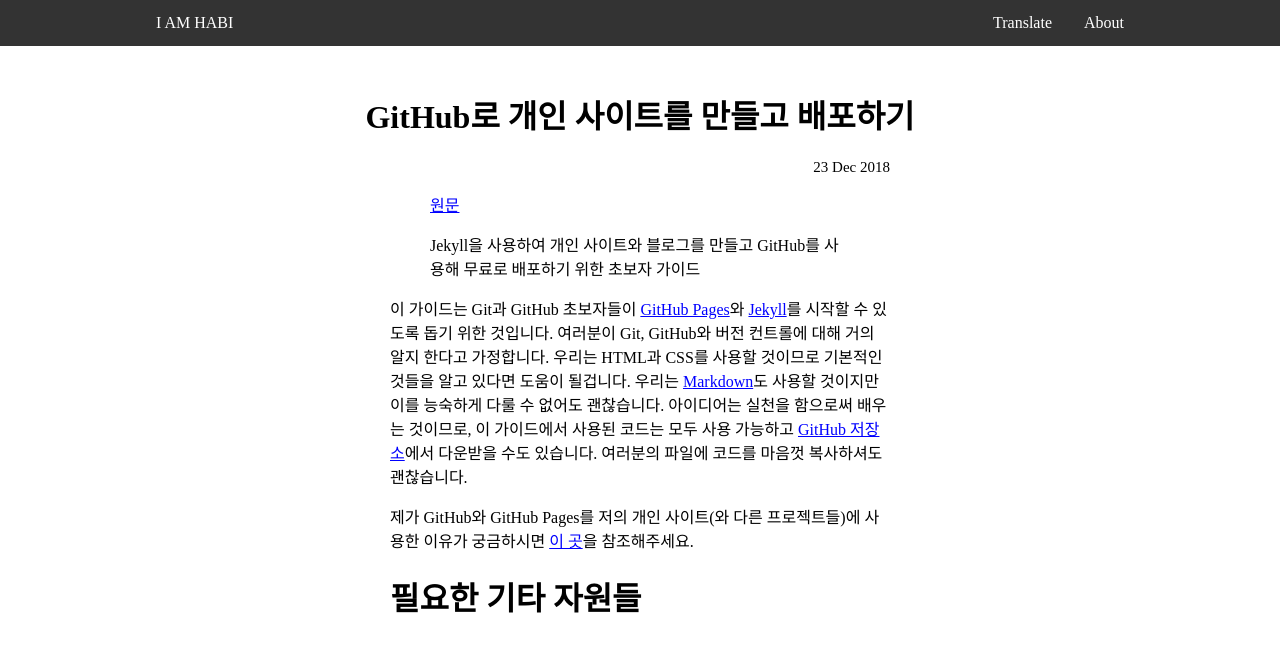
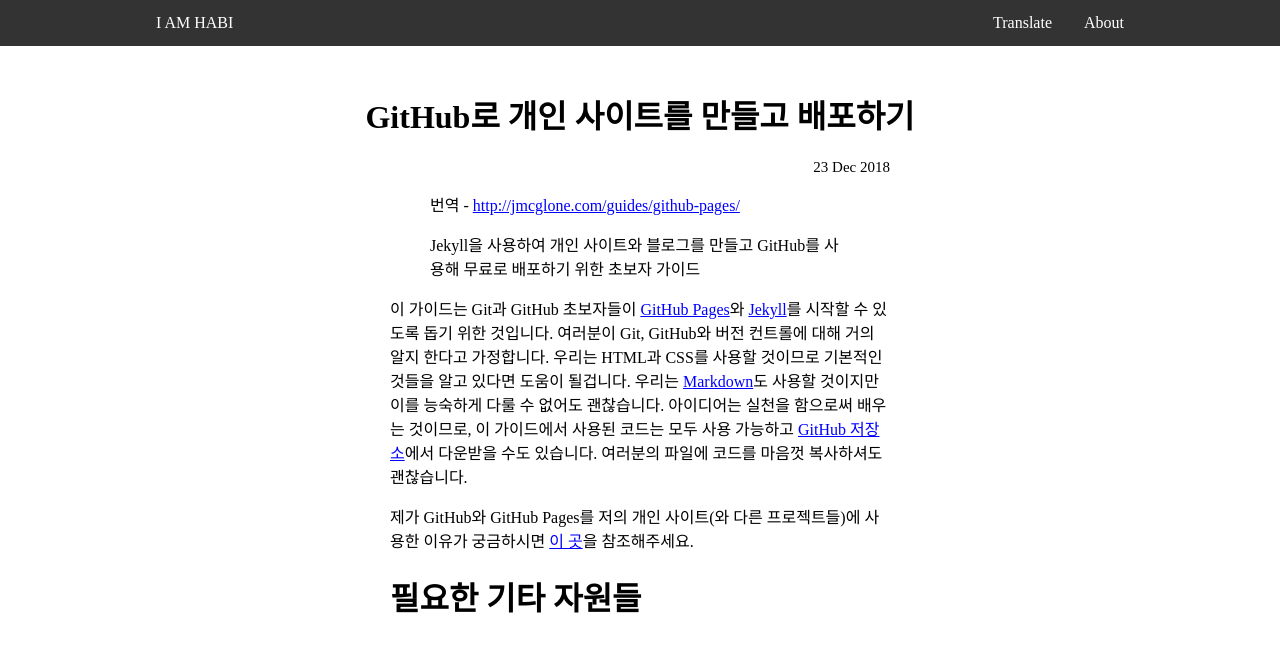
Before and after one commit to iamhabi/iamhabi.github.io, a Jekyll site: the page built from _posts/2018-12-23-Creating-and-Hosting-a-Personal-Site-on-GitHub-Translate.md, in a window 1280 px wide. Shown: the top 652 px of the page. Built offline with Jekyll 4.4.1, drawn with Linux system fonts in a browser that asks for light colours.

Commit message:
Creating and Hosting a Personal Site on GitHub

```diff
--- a/_posts/2018-12-23-Creating-and-Hosting-a-Personal-Site-on-GitHub-Translate.md
+++ b/_posts/2018-12-23-Creating-and-Hosting-a-Personal-Site-on-GitHub-Translate.md
@@ -5,7 +5,7 @@
 category: translate
 ---
 
-> [원문](http://jmcglone.com/guides/github-pages/)
+> 번역 - <http://jmcglone.com/guides/github-pages/>
 
 > Jekyll을 사용하여 개인 사이트와 블로그를 만들고 GitHub를 사용해 무료로 배포하기 위한 초보자 가이드
 
```
